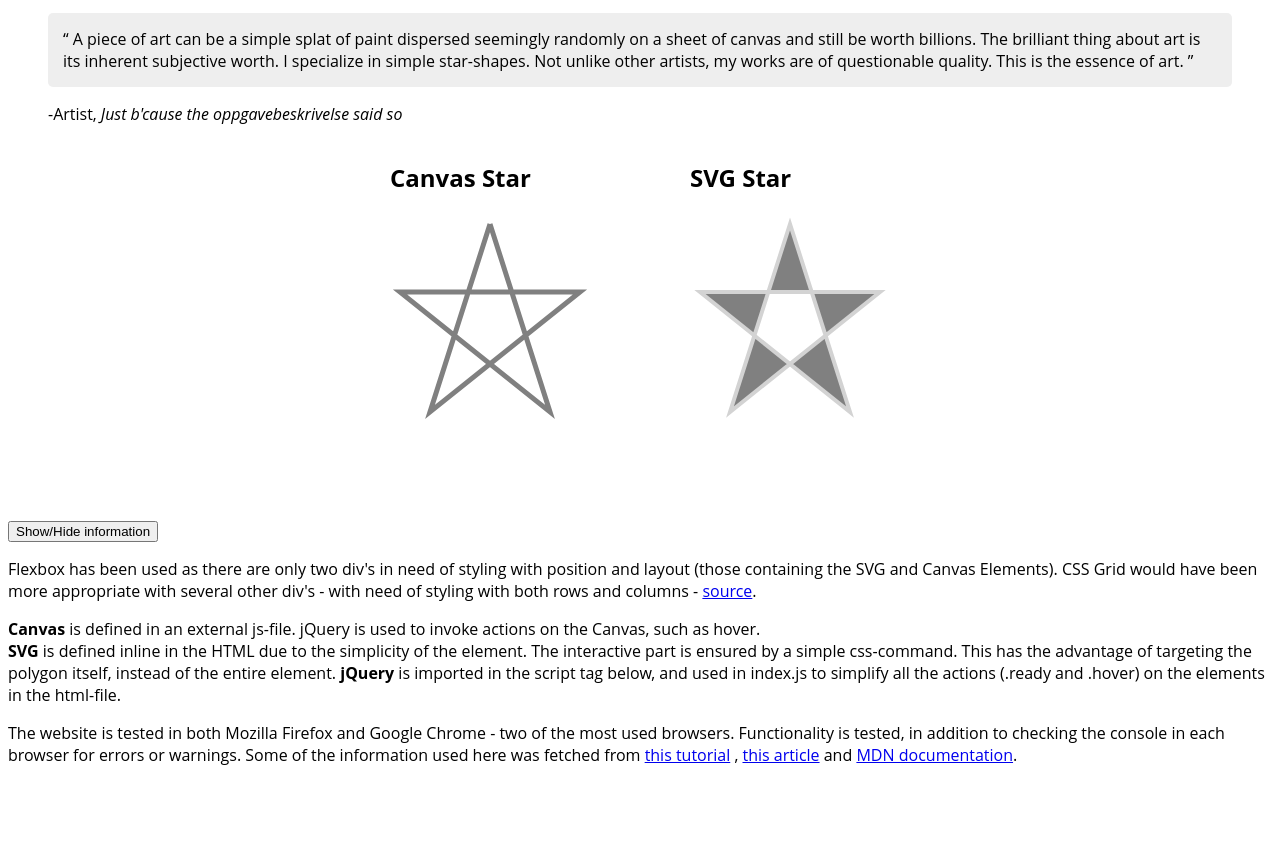
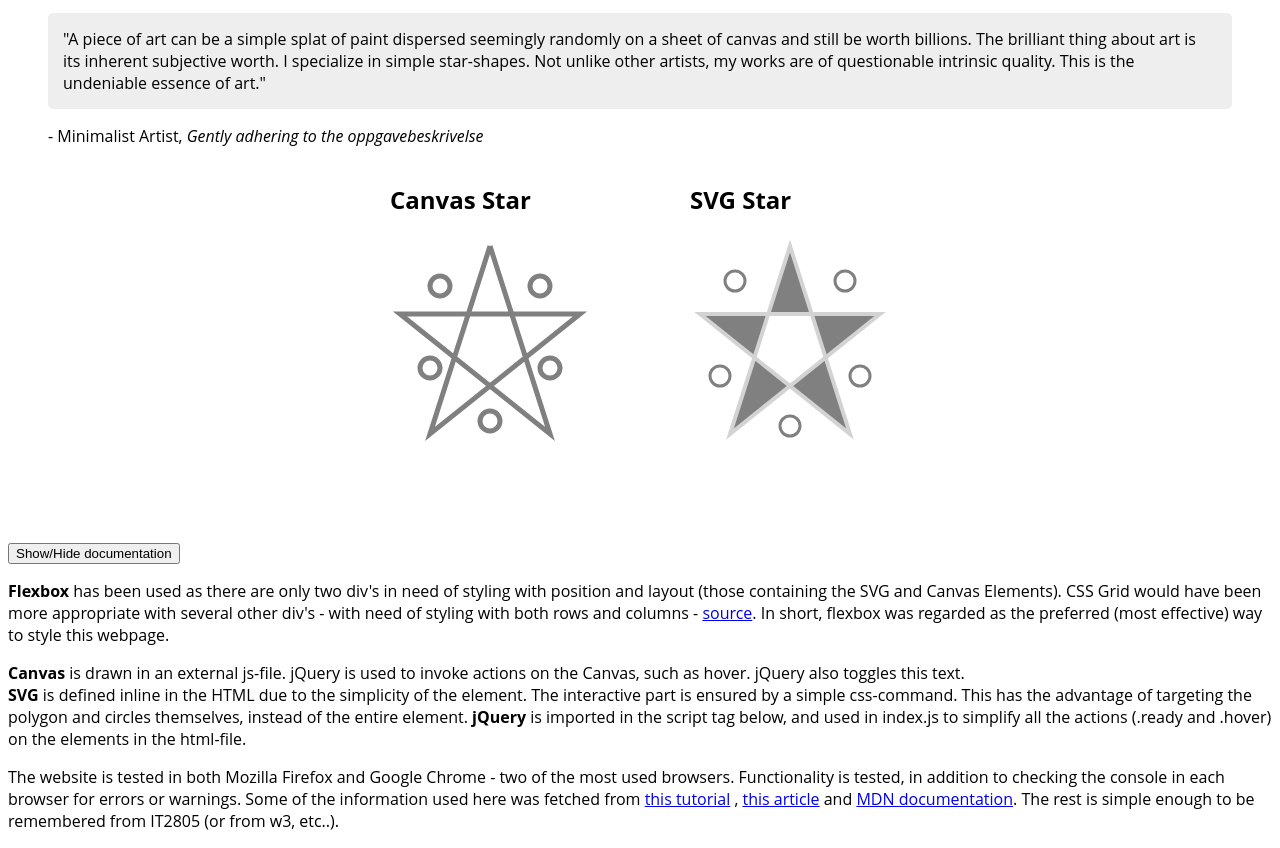
Before and after one commit to KristofferNyvoll/ntnu, a plain HTML site: page IT2810_WebDev/Assignment1/index.html in a window 1280 px wide. Shown: the part 98-946 px from the top of the page. Before the commit the page ends 880 px from the top, so only its background shows below. Drawn offline with nearby package versions, Linux system fonts and the light colour scheme.

Commit message:
final touch on assignment 1

```diff
--- a/IT2810_WebDev/Assignment1/index.html
+++ b/IT2810_WebDev/Assignment1/index.html
@@ -12,14 +12,14 @@
       <h1>My Abstract Art</h1>
       <blockquote>
         <p>
-          A piece of art can be a simple splat of paint dispersed seemingly
+          "A piece of art can be a simple splat of paint dispersed seemingly
           randomly on a sheet of canvas and still be worth billions. The
           brilliant thing about art is its inherent subjective worth. I
           specialize in simple star-shapes. Not unlike other artists, my works
-          are of questionable quality. This is the essence of art.
+          are of questionable intrinsic quality. This is the undeniable essence of art."
         </p>
         <footer>
-          -Artist, <cite>Just b'cause the oppgavebeskrivelse said so</cite>
+           - Minimalist Artist, <cite>Gently adhering to the oppgavebeskrivelse</cite>
         </footer>
       </blockquote>
     </div>
@@ -33,30 +33,35 @@
         <h2>SVG Star</h2>
         <svg id="svg" height="300" width="300">
           <polygon points="100,10 40,198 190,78 10,78 160,198" />
+          <circle cx="45" cy="45" r="10"/>
+          <circle cx="155" cy="45" r="10"/>
+          <circle cx="30" cy="140" r="10"/>
+          <circle cx="170" cy="140" r="10"/>
+          <circle cx="100" cy="190" r="10"/>
         </svg>
       </div>
     </div>
 
     <div id="infoDiv">
-      <button>Show/Hide information</button>
+      <button>Show/Hide documentation</button>
       <div id="contentDiv">
         <p>
-          Flexbox has been used as there are only two div's in need of styling
+          <b>Flexbox</b> has been used as there are only two div's in need of styling
           with position and layout (those containing the SVG and Canvas
           Elements). CSS Grid would have been more appropriate with several
           other div's - with need of styling with both rows and columns -
           <a
             href="https://developer.mozilla.org/en-US/docs/Web/CSS/CSS_Grid_Layout/Relationship_of_Grid_Layout"
             >source</a
-          >.
+          >. In short, flexbox was regarded as the preferred (most effective) way to style this webpage.
         </p>
 
         <p>
-          <b>Canvas</b> is defined in an external js-file. jQuery is used to
-          invoke actions on the Canvas, such as hover. <br />
+          <b>Canvas</b> is drawn in an external js-file. jQuery is used to
+          invoke actions on the Canvas, such as hover. jQuery also toggles this text.<br />
           <b>SVG</b> is defined inline in the HTML due to the simplicity of the
           element. The interactive part is ensured by a simple css-command. This
-          has the advantage of targeting the polygon itself, instead of the
+          has the advantage of targeting the polygon and circles themselves, instead of the
           entire element. <b>jQuery</b> is imported in the script tag below, and
           used in index.js to simplify all the actions (.ready and .hover) on
           the elements in the html-file.
@@ -80,7 +85,7 @@
             href="https://developer.mozilla.org/en-US/docs/Web/API/Canvas_API/Tutorial/Drawing_shapes
         "
             >MDN documentation</a
-          >.
+          >. The rest is simple enough to be remembered from IT2805 (or from w3, etc..).
         </p>
       </div>
     </div>
--- a/IT2810_WebDev/Assignment1/index.js
+++ b/IT2810_WebDev/Assignment1/index.js
@@ -3,10 +3,12 @@ $(document).ready(function () {
   if (canvas.getContext) {
     var ctx = canvas.getContext("2d");
     function draw(fillColor) {
+      // clear on each re-render
       ctx.clearRect(0, 0, canvas.width, canvas.height);
       ctx.beginPath();
       ctx.lineWidth = 5;
       ctx.strokeStyle = fillColor;
+      // draw the polygon
       ctx.moveTo(100, 10);
       ctx.lineTo(40, 198);
       ctx.lineTo(190, 78);
@@ -14,10 +16,24 @@ $(document).ready(function () {
       ctx.lineTo(160, 198);
       ctx.lineTo(100, 10);
       ctx.stroke();
+
+      // Draw the 5 circles
+      ctx.beginPath();
+      ctx.arc(50, 50, 10, 0, 2 * Math.PI);
+      ctx.moveTo(160, 50);
+      ctx.arc(150, 50, 10, 0, 2 * Math.PI);
+      ctx.moveTo(50, 132);
+      ctx.arc(40, 132, 10, 0, 2 * Math.PI);
+      ctx.moveTo(170, 132);
+      ctx.arc(160, 132, 10, 0, 2 * Math.PI);
+      ctx.moveTo(110, 185);
+      ctx.arc(100, 185, 10, 0, 2 * Math.PI);
+      ctx.stroke();
     }
   }
   draw("grey");
 
+  // jQuery function to trigger draw() with different strokeStyle onMouseOver()
   $("#myCanvas").hover(
     () => {
       draw("red");
@@ -27,6 +43,7 @@ $(document).ready(function () {
     }
   );
 
+  // Toggle the documentation
   $("button").click(() => {
     $("#contentDiv").toggle();
   });
--- a/IT2810_WebDev/Assignment1/style.css
+++ b/IT2810_WebDev/Assignment1/style.css
@@ -1,5 +1,5 @@
 body {
-  font-family: "Open Sans", "Segoe UI", Roboto, Oxygen, Ubuntu, Cantarell,
+  font-family: "Open Sans", "Segoe UI", Ubuntu, Cantarell,
     "Helvetica Neue", sans-serif;
   height: 100%;
 }
@@ -19,14 +19,6 @@ h1 {
   width: 500px;
   display: flex;
   margin: auto;
-  padding-inline: 100px;
-}
-.wrapper > div {
-  flex: 1;
-}
-
-.wrapper > svg {
-  margin-left: auto;
 }
 
 svg {
@@ -40,11 +32,19 @@ polygon:hover {
   fill: red;
 }
 
+circle {
+  stroke:gray;
+  stroke-width:3 ;
+  fill:white;
+}
+
+circle:hover {
+  fill:black;
+}
+
 #infoDiv {
-  bottom: 1rem;
   max-width: 1300px;
   margin: auto;
-  margin-bottom: 1rem;
 }
 
 blockquote p {
@@ -52,11 +52,3 @@ blockquote p {
   background: #eee;
   border-radius: 5px;
 }
-
-blockquote p::before {
-  content: "\201C";
-}
-
-blockquote p::after {
-  content: "\201D";
-}
```
